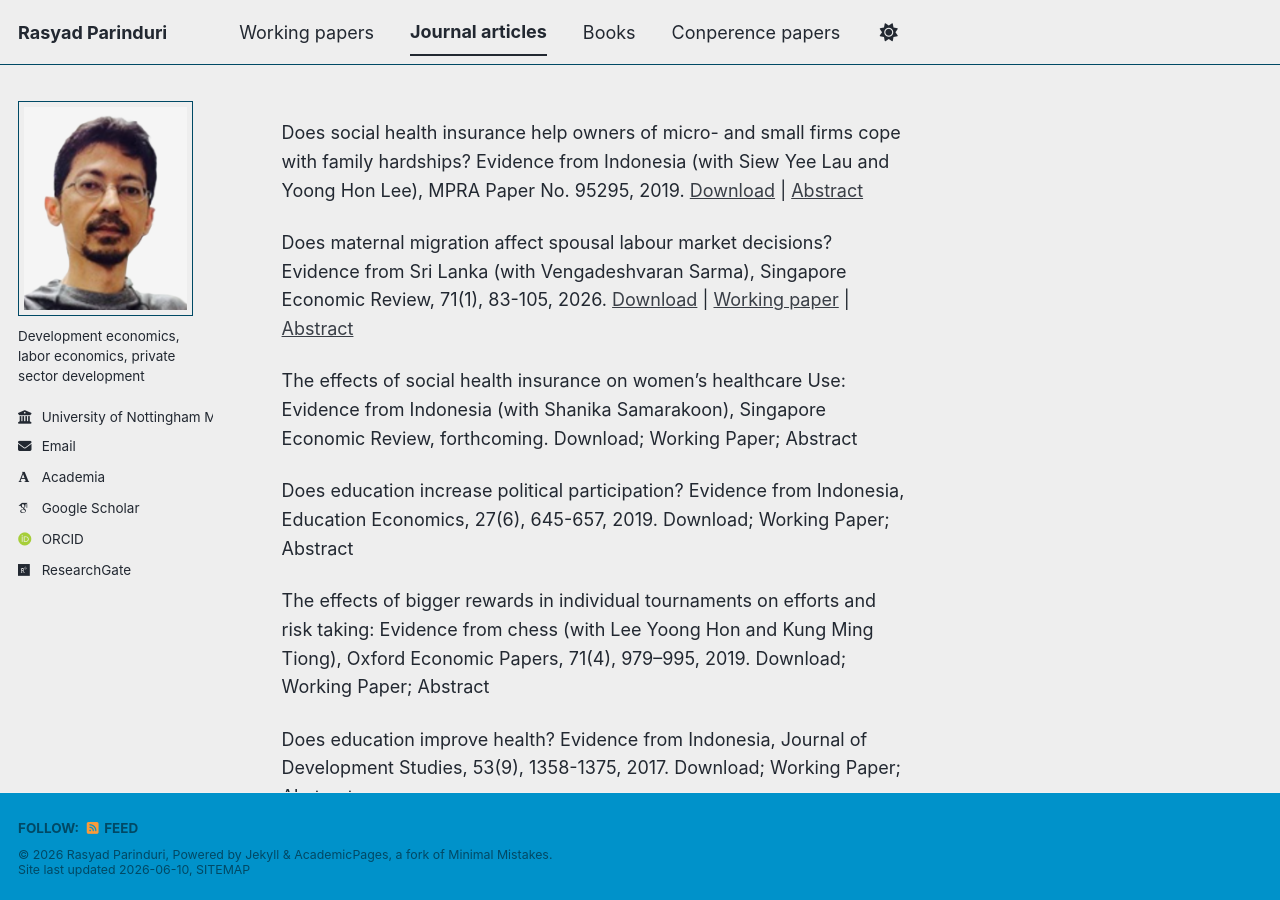
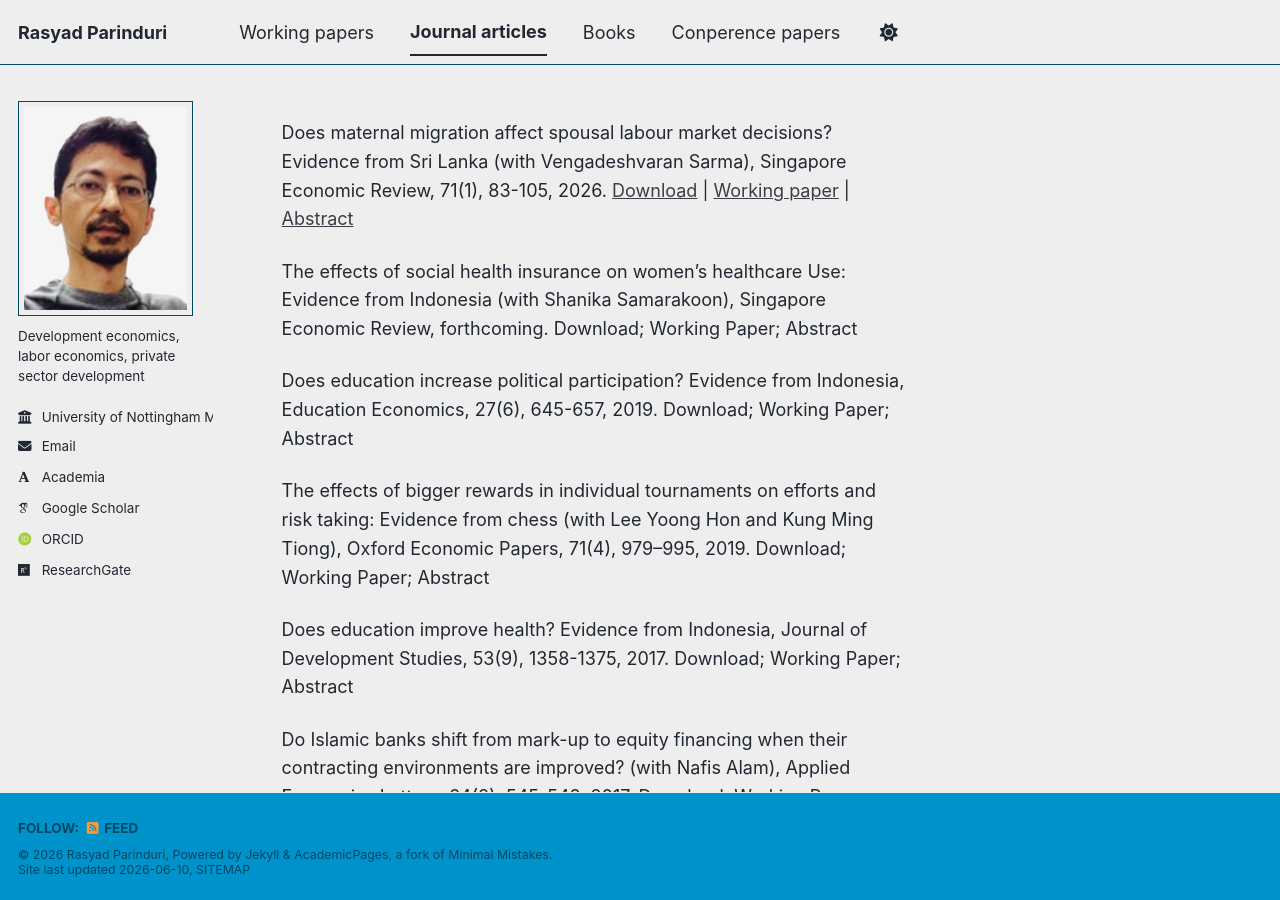
Before and after one commit to rasyadparinduri/rasyadparinduri.github.io, a Jekyll site: the page built from _pages/journal-articles.html, in a window 1280 px wide and 900 px high. Built offline with Jekyll 4.4.1, drawn with Linux system fonts in a browser that asks for light colours; some web fonts are replaced; a script bundle is joined from its source files by our own code; library files that are not in the unit come from our copies.

Commit message:
Update journal-articles.html

```diff
--- a/_pages/journal-articles.html
+++ b/_pages/journal-articles.html
@@ -4,16 +4,6 @@ title: ""
 permalink: /journal-articles/
 author_profile: true
 ---
-
-<p>
-Does social health insurance help owners of micro- and small firms cope with family hardships?
-  Evidence from Indonesia (with Siew Yee Lau and Yoong Hon Lee), MPRA Paper No. 95295, 2019.
-<a href="https://mpra.ub.uni-muenchen.de/95295/1/MPRA_paper_95295.pdf" target="_blank">Download</a> |
-<a href="#" onclick="var x=document.getElementById('abs1'); if(x.style.display==='none' || x.style.display===''){x.style.display='block';} else {x.style.display='none';} return false;">Abstract</a>
-<span id="abs1" style="display:none; color:#888888; margin:0; padding:0; line-height:1.3;">
-We examine what happens to Sri Lankan men’s labour market outcomes when their wives emigrate to work and leave the husbands and their children at home in Sri Lanka—the effects of maternal migration on the husbands’ labour market decisions. We use nationally representative cross-sectional data and historical migration rates at the community level as an instrument for maternal migration in two-stage least-square estimations. We find maternal migration reduces the husbands’ labour supply. The husbands are more likely to exit the labour market and become unemployed; the employed are less likely to moonlight and have lower wages; those that exit the labour market are more likely to become stay-at-home dads. Using a second instrument, an indicator of whether a community has foreign-employment agencies, we also confirm our main results. Our findings indicate that policies that aim to promote female migration as an exogenous income source may fall short if they do not address the effects of the husbands’ labour market decisions.
-</span>
-</p>
 
 
 
```
